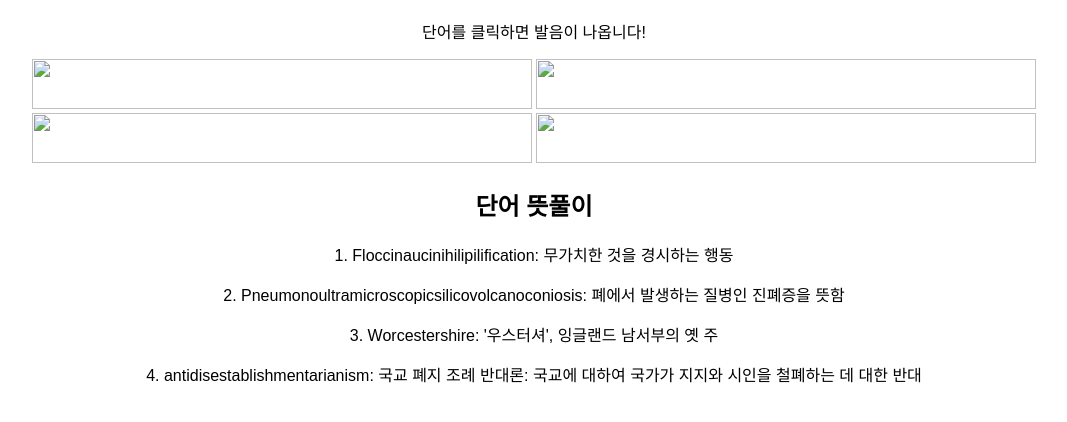
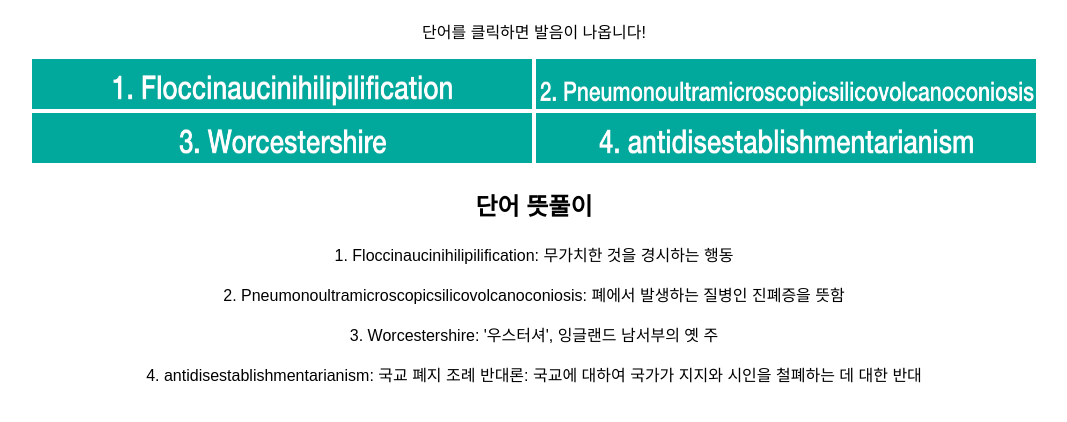
Before and after one commit to msms7754-max/week3, a plain HTML site: page index.html in a window 1280 px wide. Shown: the part 70-492 px from the top of the page, without its empty margins (106-1173 px from the left). Drawn offline with Linux system fonts and the light colour scheme.

Commit message:
Update index.html

```diff
--- a/index.html
+++ b/index.html
@@ -13,15 +13,15 @@
 <h1>< 발음하기 어려운 영어 단어 ></h1>
 <p>단어를 클릭하면 발음이 나옵니다!</p>
 
-<img id = "word1" src = "단어1.png" width="500" height= "50" onmouseover="this.style.filter='invert(100%)';"
+<img id = "word1" src = "word1.png" width="500" height= "50" onmouseover="this.style.filter='invert(100%)';"
 onmouseout = "this.style.filter = 'none';">
-<img id = "word2" src = "단어2.png" width="500" height= "50"
+<img id = "word2" src = "word2.png" width="500" height= "50"
 onmouseover="this.style.filter='invert(100%)';"
 onmouseout = "this.style.filter = 'none';">
-<img id = "word3" src = "단어3.png" width="500" height= "50"
+<img id = "word3" src = "word3.png" width="500" height= "50"
 onmouseover="this.style.filter='invert(100%)';"
 onmouseout = "this.style.filter = 'none';">
-<img id = "word4" src = "단어4.png" width="500" height= "50"
+<img id = "word4" src = "word4.png" width="500" height= "50"
 onmouseover="this.style.filter='invert(100%)';"
 onmouseout = "this.style.filter = 'none';">
 
```
